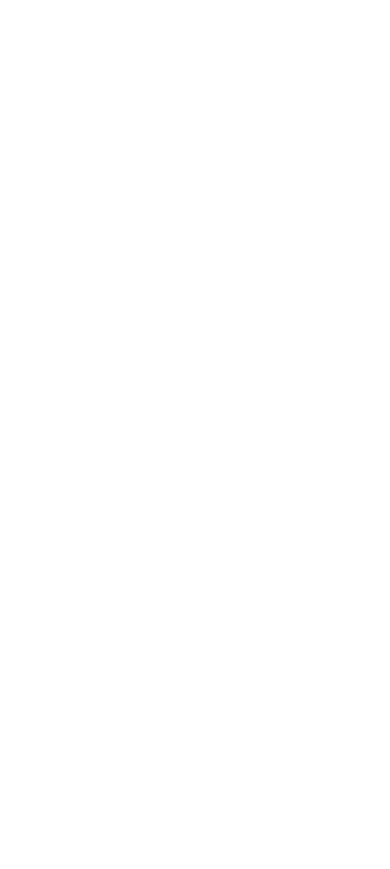
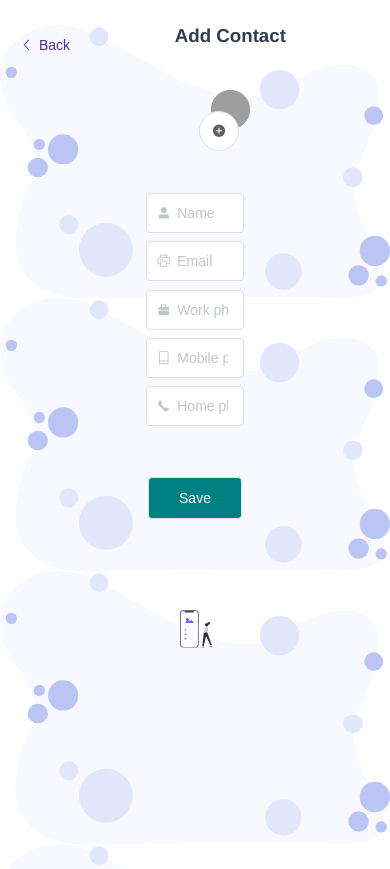
Before and after one commit to webtech-fmi/phonebook, a Vue app in the folder frontend/: page /add-contact in a window 390 px wide. Before the commit this address had no page. Before the commit the page ends 844 px from the top, so only its background shows below. Built offline with nearby package versions, Linux system fonts and the light colour scheme; grey boxes are pictures that could not be loaded.

Commit message:
frontend: Added AddContact.vue

```diff
--- a/frontend/src/router/index.js
+++ b/frontend/src/router/index.js
@@ -1,6 +1,7 @@
 import { createRouter, createWebHistory } from 'vue-router';
 import Login from '../views/Login.vue';
 import Home from '../views/Home.vue';
+import AddContact from '../views/AddContact.vue';
 
 const routes = [
   {
@@ -13,6 +14,11 @@
     name: 'Login',
     component: Login,
   },
+  {
+    path: '/add-contact',
+    name: 'AddContact',
+    component: AddContact,
+  },
 ];
 
 const router = createRouter({
--- /dev/null
+++ b/frontend/src/views/AddContact.vue
@@ -0,0 +1,181 @@
+<template>
+<div class="background">
+    <div class="header">
+        <el-button class="back-button" type="primary" icon="el-icon-arrow-left">Back</el-button>
+        <h3 class="header-text">Add Contact</h3>
+    </div>
+    <div class="avatar">
+        <el-avatar class="avatar-image" :size="large" src="https://cube.elemecdn.com/3/7c/3ea6beec64369c2642b92c6726f1epng.png">
+        </el-avatar>
+        <el-upload
+            class="upload-demo"
+            :limit="1"
+            accept="image/png image/jpeg">
+            <el-button class="add-avatar-button" icon="el-icon-circle-plus" circle></el-button>
+        </el-upload>
+    </div>
+    <div class="form">
+        <el-input class="input-field"
+                    placeholder="Name"
+                    prefix-icon="el-icon-user-solid"
+                    v-model="contact.name">
+        {{ contact.name }}
+        </el-input>
+        <el-input class="input-field"
+                    placeholder="Email"
+                    prefix-icon="el-icon-printer"
+                    v-model="contact.email">
+        {{ contact.email }}
+        </el-input>
+        <el-input class="input-field"
+                    placeholder="Work phone"
+                    prefix-icon="el-icon-s-cooperation"
+                    v-model="contact.workPhone">
+        {{ contact.workPhone }}
+        </el-input>
+        <el-input class="input-field"
+                    placeholder="Mobile phone"
+                    prefix-icon="el-icon-mobile-phone"
+                    v-model="contact.homePhone">
+        {{ contact.homePhone }}
+        </el-input>
+        <el-input class="input-field"
+                    placeholder="Home phone"
+                    prefix-icon="el-icon-phone"
+                    v-model="contact.mobilePhone">
+        {{ contact.mobilePhone }}
+        </el-input>
+    </div>
+    <el-button class="save-button">Save</el-button>
+    <br>
+    <img class="footer-image" src="../assets/add-contact-image.svg">
+</div>
+</template>
+
+<script>
+export default {
+  name: 'AddContact',
+  data() {
+    return {
+      contact: {
+        name: '',
+        email: '',
+        workPhone: '',
+        homePhone: '',
+        mobilePhone: '',
+      },
+    };
+  },
+};
+</script>
+
+<style scoped>
+.background{
+     height: 100vh;
+     background-image: url('../assets/background.svg');
+     background-size: 100%;
+}
+.header{
+    margin-top: 3vh;
+}
+
+.back-button{
+    background-color: transparent;
+     color: #512da8;
+     border: none;
+     float: left;
+}
+
+.header-text{
+    margin-top: 3vh;
+    margin-right: 5vw;
+}
+
+.avatar{
+    position: relative;
+    margin: auto;
+    margin-right: 5vw;
+}
+
+.avatar-image{
+    position: relative;
+    margin-left: auto;
+    margin-right: auto;
+    margin-top: 5vh;
+    margin-bottom: 5vh;
+    height: 10vw;
+    width: 10vw;
+}
+
+.add-avatar-button{
+    position: absolute;
+    bottom: 5vh;
+    left: 51vw;
+}
+
+.form{
+     width: 25vw;
+     margin:auto;
+     margin-bottom: 5vh;
+     display: flex;
+     flex-direction: column;
+     align-items: center;
+ }
+
+ .input-field{
+     margin-bottom: 1vh;
+ }
+
+  .save-button{
+     width: 24vw;
+     height: 5vh;
+     background: #008080;
+     color: white;
+     margin-bottom: 3vh;
+ }
+
+ .footer-image{
+     width:10vw;
+     height: 20vh;
+     margin-left: auto;
+     margin-right: auto;
+ }
+
+ @media (max-width: 1000px) and (max-height: 812px) {
+     .header-text{
+         margin-right: 18vw;
+     }
+    .avatar-image{
+    display: block;
+    margin-left: auto;
+    margin-right: auto;
+    margin-top: 5vh;
+    margin-bottom: 5vh;
+    height: 10em;
+    width: 10em;
+    align-self: center;
+    }
+
+    .add-avatar-button{
+        position: absolute;
+        left: 57vw;
+    }
+
+    .form{
+     width: 60vw;
+     margin:auto;
+     margin-bottom: 0;
+     display: flex;
+     flex-direction: column;
+     align-items: center;
+    }
+
+    .save-button{
+        width: 50vw;
+    }
+
+    .footer-image{
+        width:40vw;
+    }
+}
+</style>
```
Also changed, not shown: frontend/src/assets/add-contact-image.svg (added), 1 other file (tests, documents, lock files or other folders).
